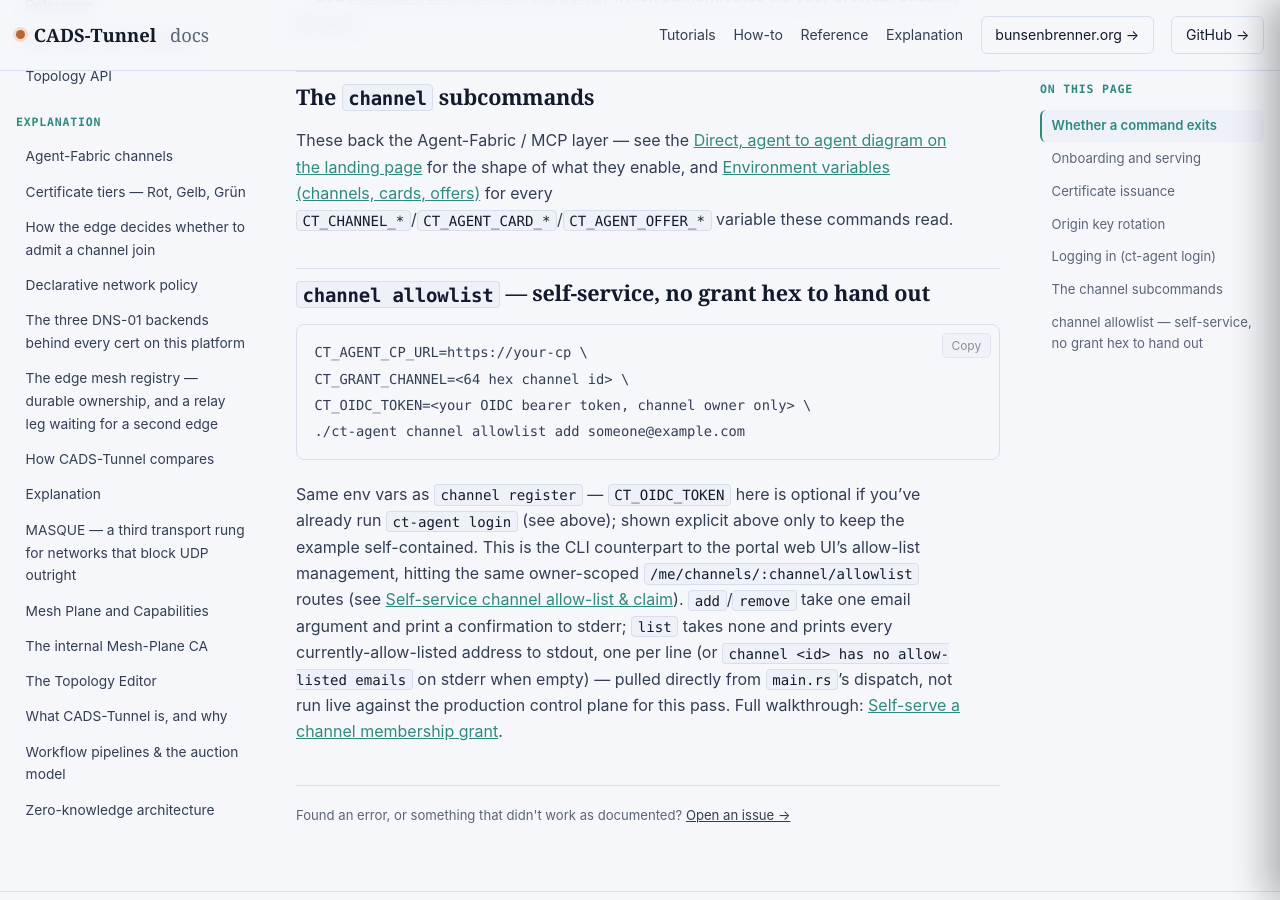
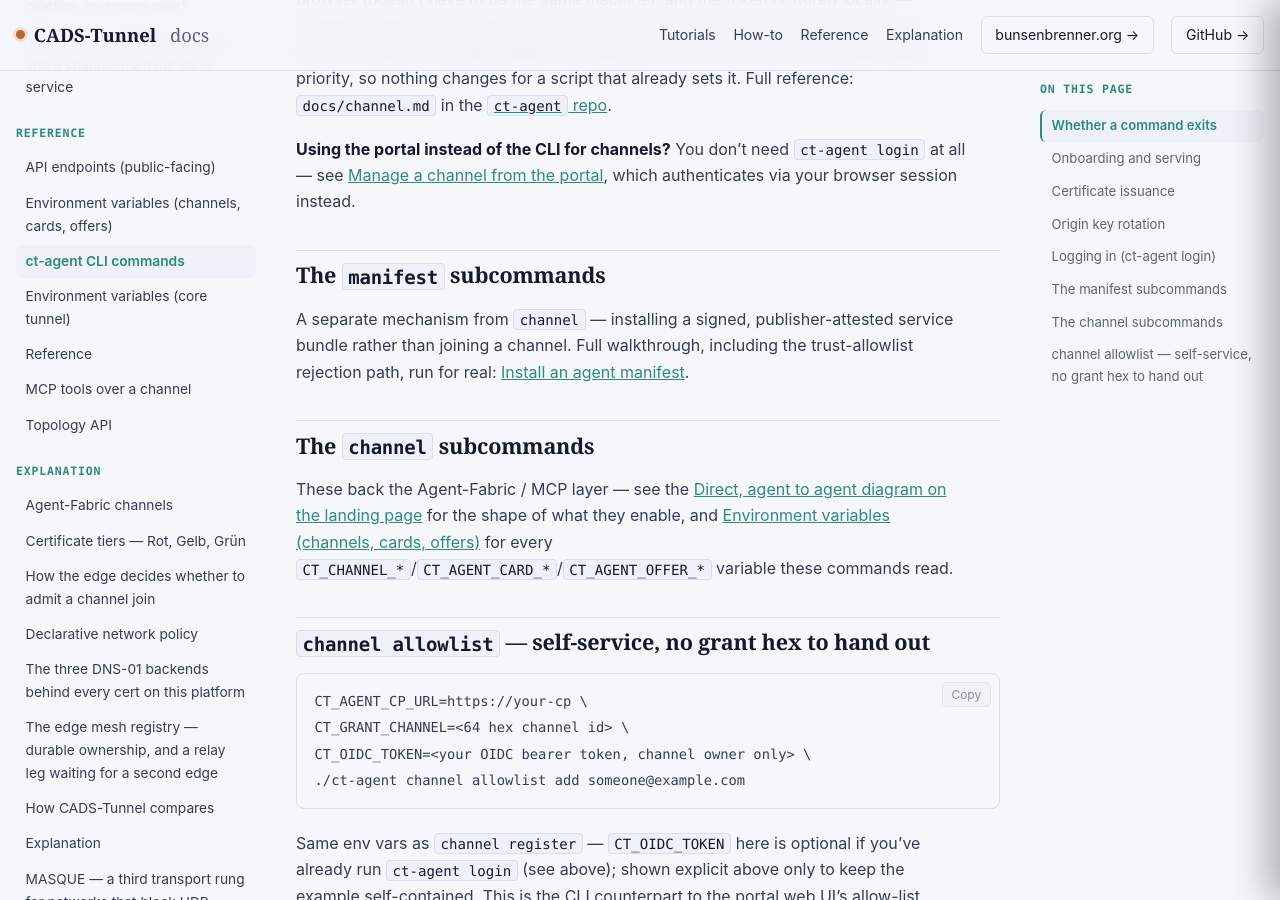
Before and after one commit to scimbe/CADS-Tunnel-docs, a Jekyll site: the page built from _reference/cli.md, in a window 1280 px wide and 900 px high, scrolled down 2552 px. Built offline with Jekyll 4.4.1, drawn with Linux system fonts in a browser that asks for light colours; some of the changed text lies outside the part shown.

Commit message:
reference: cross-link the manifest subcommands from the CLI page (#10)
Real gap: the CLI reference (_reference/cli.md) never mentioned
`ct-agent manifest` at all, even after install-an-agent-manifest.md
shipped -- a reader scanning the CLI reference would have no idea the
subcommand family exists. Adds the exit-behavior table row + a short
section pointing at the real walkthrough, same pattern the `channel`
subcommands already use.


Claude-Session: https://claude.ai/code/session_01P7RcWwn9qfcZMcfYXfutF3

Co-authored-by: scimbe <becke@vps-1779cd55.vps.ovh.net>
Co-authored-by: Claude Sonnet 5 <noreply@anthropic.com>

```diff
--- a/_reference/cli.md
+++ b/_reference/cli.md
@@ -35,6 +35,7 @@ The single most useful fact about each subcommand, since it changes how you'd sc
 | `ct-agent channel agent-card` | **Yes** — writes the signed AgentCard (and auto-registers it with `/registry/agents` if the right env vars are set), exits. |
 | `ct-agent channel agent-card --verify <file>` | **Yes** — re-verifies a card's signature and expiry, prints the result, exits non-zero on failure. |
 | `ct-agent channel` (no further subcommand) | **No** — joins/serves a channel, runs indefinitely. |
+| `ct-agent manifest create\|sign\|publish\|activate` | **Yes**, all four — build/sign/publish a manifest, or fetch+verify+install one, then exit. `activate` exits non-zero when the install itself failed or was rejected. |
 
 ## Onboarding and serving
 
@@ -78,6 +79,12 @@ script that already sets it. Full reference: `docs/channel.md` in the
 [Manage a channel from the portal]({{ '/how-to/manage-a-channel-from-the-portal/' | relative_url }}),
 which authenticates via your browser session instead.
 
+## The `manifest` subcommands
+
+A separate mechanism from `channel` — installing a signed, publisher-attested service bundle rather
+than joining a channel. Full walkthrough, including the trust-allowlist rejection path, run for real:
+[Install an agent manifest]({{ '/how-to/install-an-agent-manifest/' | relative_url }}).
+
 ## The `channel` subcommands
 
 These back the Agent-Fabric / MCP layer — see the
```
